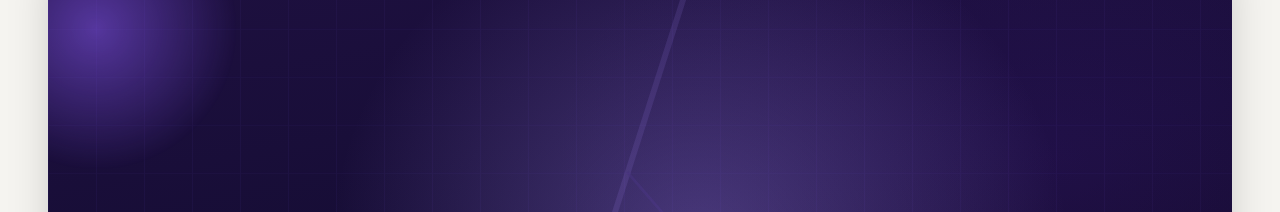
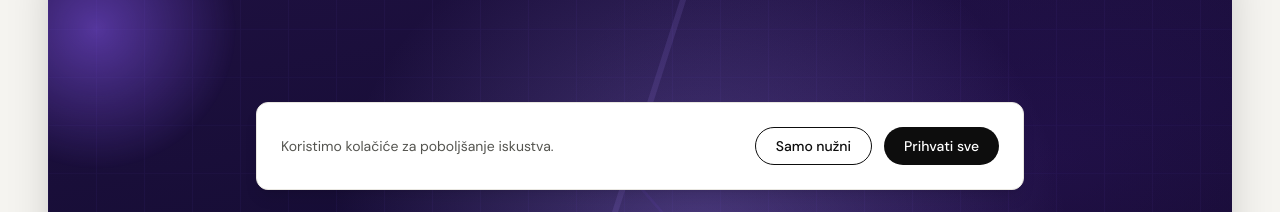
Before and after one commit to karloturk333-hash/volthr, a Next.js app: page / in a window 1280 px wide. Shown: the part 586-798 px from the top of the page. Built offline with nearby package versions, Linux system fonts and the light colour scheme; no server answers.

Commit message:
feat(analytics): GA4 with GDPR-gated loading
GA4 scripts load only when volt_consent cookie equals "all".
CookieConsent component added to layout. Layout is now async
for server-side cookie reading.

```diff
--- a/app/layout.tsx
+++ b/app/layout.tsx
@@ -1,10 +1,13 @@
 import type { Metadata } from "next"
 import { Space_Grotesk, DM_Sans } from "next/font/google"
+import Script from "next/script"
+import { cookies } from "next/headers"
 import "./globals.css"
 import { SEO } from "@/lib/content"
 import { MotionProvider } from "@/components/providers/MotionProvider"
 import { Nav } from "@/components/layout/Nav"
 import { Footer } from "@/components/layout/Footer"
+import { CookieConsent } from "@/components/CookieConsent"
 
 const spaceGrotesk = Space_Grotesk({
   subsets: ["latin", "latin-ext"],
@@ -36,14 +39,31 @@ export const metadata: Metadata = {
   },
 }
 
-export default function RootLayout({
+export default async function RootLayout({
   children,
 }: {
   children: React.ReactNode
 }) {
+  const cookieStore = await cookies()
+  const consent = cookieStore.get("volt_consent")?.value
+  const gaId = process.env.NEXT_PUBLIC_GA_MEASUREMENT_ID
+
   return (
     <html lang="hr" className={`${spaceGrotesk.variable} ${dmSans.variable}`}>
       <body className="font-dm antialiased">
+        {/* Google Analytics — loads only after GDPR consent */}
+        {consent === "all" && gaId && (
+          <>
+            <Script
+              src={`https://www.googletagmanager.com/gtag/js?id=${gaId}`}
+              strategy="afterInteractive"
+            />
+            <Script id="ga4-config" strategy="afterInteractive">
+              {`window.dataLayer=window.dataLayer||[];function gtag(){dataLayer.push(arguments);}gtag('js',new Date());gtag('config','${gaId}');`}
+            </Script>
+          </>
+        )}
+
         {/* Fixed aurora background — fades out in the bottom half */}
         <div
           className="pointer-events-none fixed inset-0 z-0 overflow-hidden"
@@ -63,6 +83,8 @@ export default function RootLayout({
             {children}
             <Footer />
           </div>
+          {/* GDPR Cookie Consent */}
+          <CookieConsent />
         </MotionProvider>
       </body>
     </html>
```
